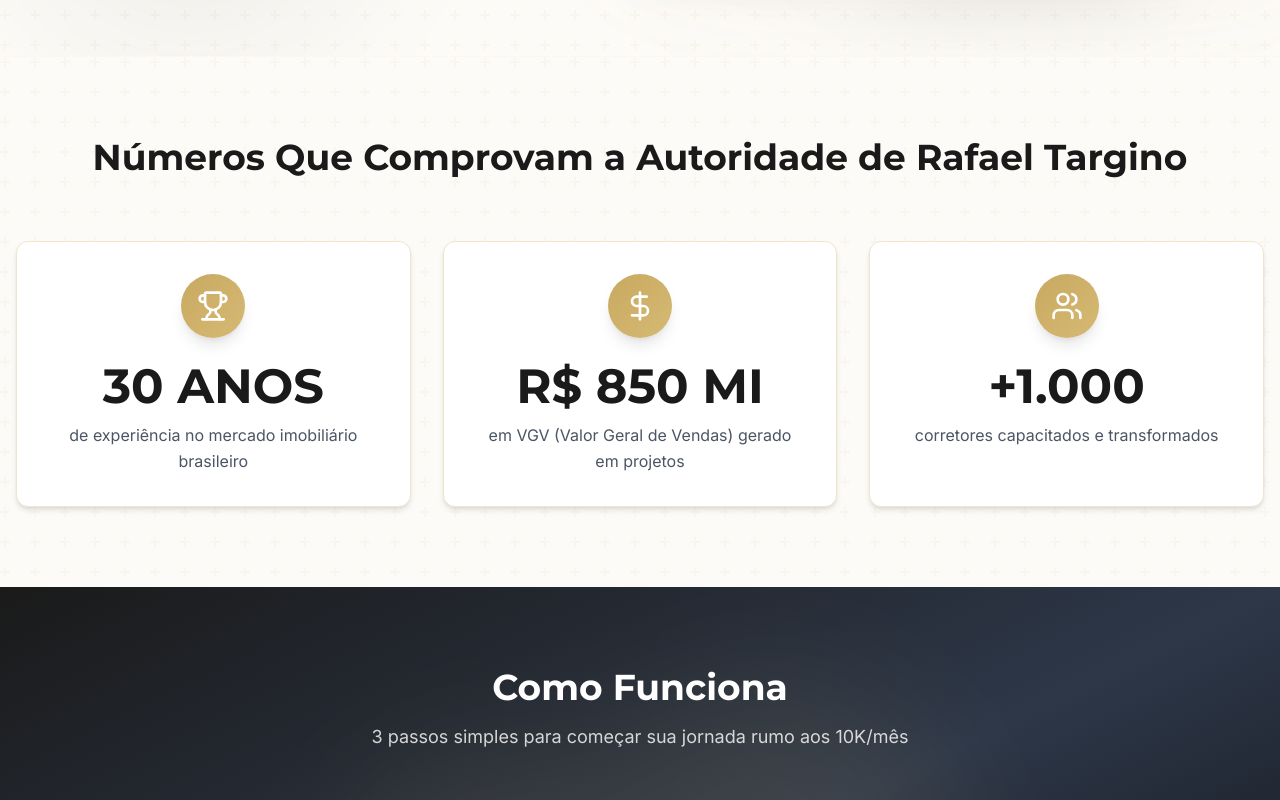
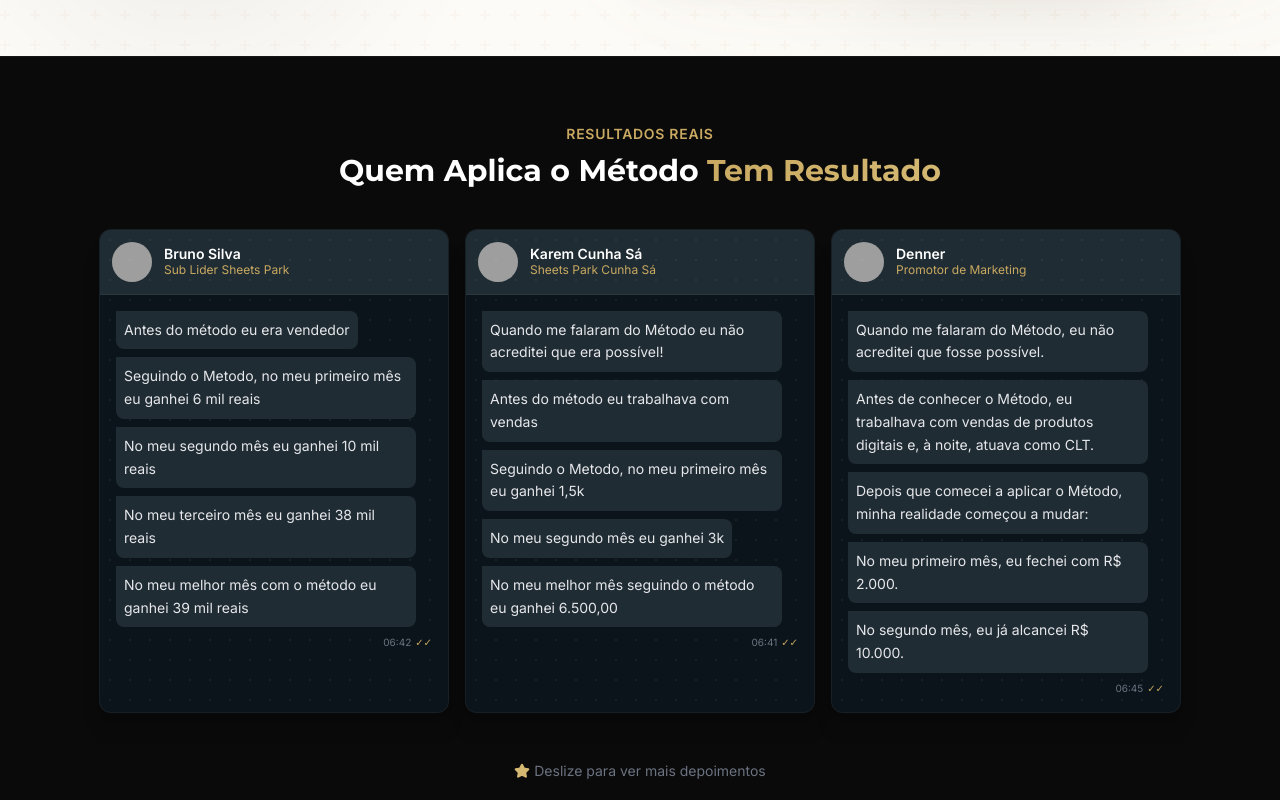
Before and after one commit to econnectmarketingdigital-cloud/isca-rafael, a React (Vite) app: page / in a window 1280 px wide. Shown: the part 1100-1900 px from the top of the page. Built offline with nearby package versions, Linux system fonts and the light colour scheme; grey boxes are pictures that could not be loaded.

Commit message:
Implement WhatsApp-style Social Proof Carousel

```diff
--- a/src/components/SocialProof.tsx
+++ b/src/components/SocialProof.tsx
@@ -1,63 +1,111 @@
 import { motion } from 'framer-motion';
-import { Trophy, DollarSign, Users } from 'lucide-react';
+import { Star } from 'lucide-react';
 
-const stats = [
+const testimonials = [
     {
-        icon: Trophy,
-        number: '30 ANOS',
-        description: 'de experiência no mercado imobiliário brasileiro'
+        name: "Bruno Silva",
+        role: "Sub Lider Sheets Park",
+        image: "https://api.dicebear.com/7.x/avataaars/svg?seed=Bruno&backgroundColor=b6e3f4",
+        messages: [
+            "Antes do método eu era vendedor",
+            "Seguindo o Metodo, no meu primeiro mês eu ganhei 6 mil reais",
+            "No meu segundo mês eu ganhei 10 mil reais",
+            "No meu terceiro mês eu ganhei 38 mil reais",
+            "No meu melhor mês com o método eu ganhei 39 mil reais"
+        ],
+        time: "06:42"
     },
     {
-        icon: DollarSign,
-        number: 'R$ 850 MI',
-        description: 'em VGV (Valor Geral de Vendas) gerado em projetos'
+        name: "Karem Cunha Sá",
+        role: "Sheets Park Cunha Sá",
+        image: "https://api.dicebear.com/7.x/avataaars/svg?seed=Karem&backgroundColor=ffdfbf",
+        messages: [
+            "Quando me falaram do Método eu não acreditei que era possível!",
+            "Antes do método eu trabalhava com vendas",
+            "Seguindo o Metodo, no meu primeiro mês eu ganhei 1,5k",
+            "No meu segundo mês eu ganhei 3k",
+            "No meu melhor mês seguindo o método eu ganhei 6.500,00"
+        ],
+        time: "06:41"
     },
     {
-        icon: Users,
-        number: '+1.000',
-        description: 'corretores capacitados e transformados'
+        name: "Denner",
+        role: "Promotor de Marketing",
+        image: "https://api.dicebear.com/7.x/avataaars/svg?seed=Denner&backgroundColor=c0aede",
+        messages: [
+            "Quando me falaram do Método, eu não acreditei que fosse possível.",
+            "Antes de conhecer o Método, eu trabalhava com vendas de produtos digitais e, à noite, atuava como CLT.",
+            "Depois que comecei a aplicar o Método, minha realidade começou a mudar:",
+            "No meu primeiro mês, eu fechei com R$ 2.000.",
+            "No segundo mês, eu já alcancei R$ 10.000."
+        ],
+        time: "06:45"
     }
 ];
 
 export default function SocialProof() {
     return (
-        <section className="py-20 bg-texture-paper border-t border-gold-100/50">
+        <section className="py-16 bg-dark border-t border-white/5 overflow-hidden">
             <div className="container mx-auto px-4">
-                <motion.h2
-                    initial={{ opacity: 0, y: 20 }}
-                    whileInView={{ opacity: 1, y: 0 }}
-                    viewport={{ once: true }}
-                    className="text-3xl md:text-4xl font-heading font-bold text-center mb-16 text-primary"
-                >
-                    Números Que Comprovam a Autoridade de Rafael Targino
-                </motion.h2>
+                <div className="text-center mb-10">
+                    <span className="text-secondary font-bold tracking-wider text-sm uppercase">Resultados Reais</span>
+                    <h2 className="text-2xl md:text-3xl font-heading font-bold text-white mt-2">
+                        Quem Aplica o Método <span className="text-gradient-gold">Tem Resultado</span>
+                    </h2>
+                </div>
 
-                <div className="grid md:grid-cols-3 gap-8">
-                    {stats.map((stat, index) => {
-                        const Icon = stat.icon;
-                        return (
+                {/* Carousel Container */}
+                <div className="flex overflow-x-auto pb-8 gap-4 px-4 snap-x snap-mandatory scrollbar-thin scrollbar-thumb-gold-500/30 scrollbar-track-transparent -mx-4 md:mx-0 md:justify-center">
+                    {testimonials.map((testimonial, index) => (
                         <motion.div
                             key={index}
-                                initial={{ opacity: 0, y: 30 }}
-                                whileInView={{ opacity: 1, y: 0 }}
+                            initial={{ opacity: 0, x: 50 }}
+                            whileInView={{ opacity: 1, x: 0 }}
                             viewport={{ once: true }}
                             transition={{ duration: 0.5, delay: index * 0.1 }}
-                                whileHover={{ y: -8, boxShadow: '0 20px 40px rgba(201,169,97,0.2)' }}
-                                className="bg-white rounded-xl p-8 text-center shadow-md hover:shadow-xl transition-all duration-300 border border-gold-200"
+                            className="flex-shrink-0 w-[85vw] md:w-[350px] snap-center bg-[#0b141a] rounded-xl overflow-hidden border border-white/5 shadow-xl relative"
                         >
-                                <div className="inline-flex items-center justify-center w-16 h-16 bg-gradient-gold rounded-full mb-6 shadow-lg">
-                                    <Icon className="w-8 h-8 text-white" />
+                            {/* WhatsApp Header Style */}
+                            <div className="bg-[#202c33] p-3 flex items-center gap-3 border-b border-white/5">
+                                <img
+                                    src={testimonial.image}
+                                    alt={testimonial.name}
+                                    className="w-10 h-10 rounded-full bg-white/10"
+                                />
+                                <div>
+                                    <p className="text-white font-semibold text-sm leading-tight">{testimonial.name}</p>
+                                    <p className="text-xs text-secondary">{testimonial.role}</p>
                                 </div>
-                                <h3 className="text-4xl md:text-5xl font-heading font-bold text-primary mb-3">
-                                    {stat.number}
-                                </h3>
-                                <p className="text-gray-600 leading-relaxed">
-                                    {stat.description}
+                            </div>
+
+                            {/* Background Pattern */}
+                            <div className="absolute inset-0 opacity-5 pointer-events-none"
+                                style={{ backgroundImage: 'radial-gradient(circle at 50% 50%, #fff 1px, transparent 1px)', backgroundSize: '20px 20px' }}>
+                            </div>
+
+                            {/* Messages Body */}
+                            <div className="p-4 space-y-2 relative z-10">
+                                {testimonial.messages.map((msg, idx) => (
+                                    <div key={idx} className="bg-[#202c33] rounded-lg p-2 rounded-tl-none inline-block max-w-[95%]">
+                                        <p className="text-gray-200 text-sm leading-relaxed">
+                                            {msg}
                                         </p>
+                                    </div>
+                                ))}
+                                <div className="flex justify-end mt-1">
+                                    <span className="text-[10px] text-gray-500 flex items-center gap-1">
+                                        {testimonial.time} <span className="text-secondary">✓✓</span>
+                                    </span>
+                                </div>
+                            </div>
                         </motion.div>
-                        );
-                    })}
+                    ))}
                 </div>
+
+                <p className="text-center text-gray-500 text-sm mt-4 flex items-center justify-center gap-1">
+                    <Star className="w-4 h-4 text-gold-400 fill-gold-400" />
+                    Deslize para ver mais depoimentos
+                </p>
             </div>
         </section>
     );
```
Lines whose indentation alone changed are shown as unchanged.
